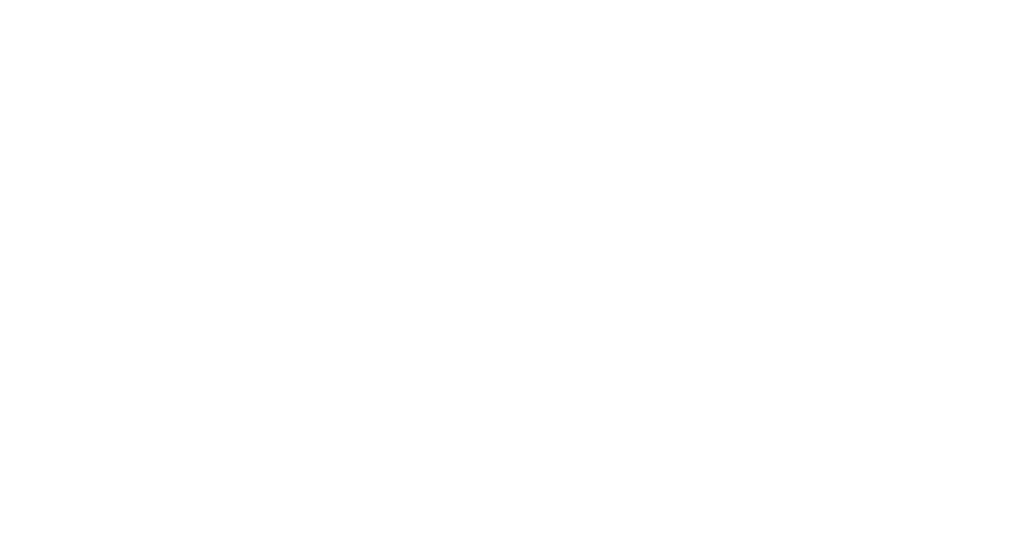
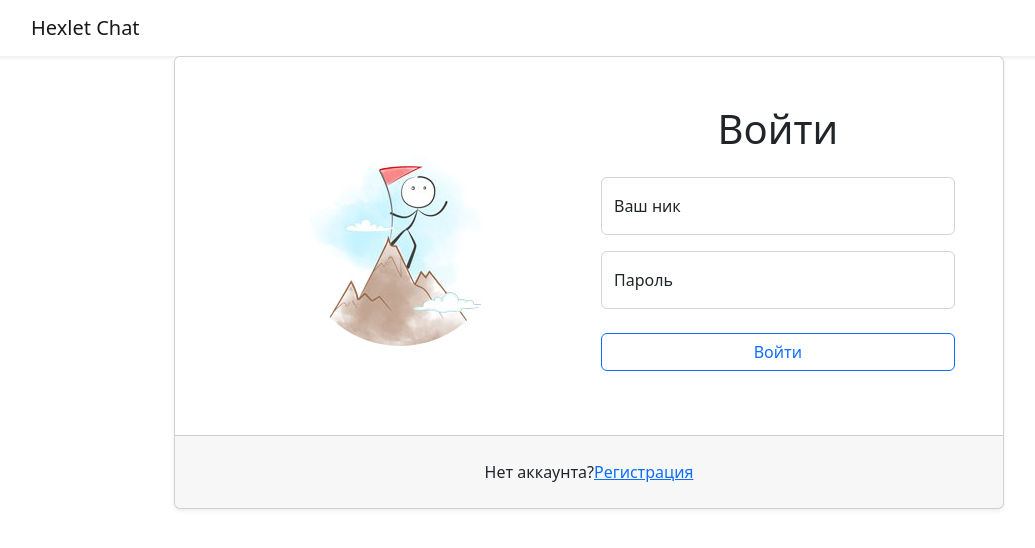
Before and after one commit to Leepoch/frontend-project-12, a React (Create React App) app in the folder frontend/: page /login in a window 1280 px wide. Shown: the top 548 px of the page, without its empty margins (51-1086 px from the left). Built offline with nearby package versions, Linux system fonts and the light colour scheme.

Commit message:
add icon

```diff
--- a/frontend/src/components/App.js
+++ b/frontend/src/components/App.js
@@ -1,19 +1,21 @@
-import React from 'react';
-import { BrowserRouter, Routes, Route } from 'react-router-dom';
-import LoginForm from './loginForm.js';
-import SingupForm from './signupForm.js';
-import NotFoundPage from './notFoundPage.js';
-// import MainPage from './mainPage.js';
+import React from "react";
+import { BrowserRouter, Routes, Route } from "react-router-dom";
+import LoginForm from "./loginForm.js";
+import SingupForm from "./signupForm.js";
+import NotFoundPage from "./notFoundPage.js";
+import MainPage from './mainPage.js';
 
 const App = () => {
+  return (
     <BrowserRouter>
       <Routes>
         <Route path="*" element={<NotFoundPage />} />
         <Route path="login" element={<LoginForm />} />
-      {/* <Route path="/" element={<MainPage />} /> */}
+        <Route path="/" element={<MainPage />} />
         <Route path="signup" element={<SingupForm />} />
       </Routes>
     </BrowserRouter>
-}
+  );
+};
 
 export default App;
--- a/frontend/src/components/loginForm.js
+++ b/frontend/src/components/loginForm.js
@@ -1,12 +1,14 @@
 import 'bootstrap/dist/css/bootstrap.min.css';
 import { useFormik } from 'formik';
-import React from 'react';
+import React, { useState } from 'react';
 import * as Yup from 'yup';
 import { useDispatch } from 'react-redux';
 import { fetchUserToken } from '../slices/auth.js';
+import iconLogin from '../assets/iconLogin.jpeg';
 
 const LoginForm = () => {
   const dispatch = useDispatch();
+  const [isValid, setValid] = useState('form-control');
 
   const formik = useFormik({
     initialValues: {
@@ -21,12 +23,16 @@
         .max(20, 'Must be 20 characters or less')
         .required('Required'),
     }),
-    onSubmit: () => dispatch(
-      fetchUserToken({
-        username: formik.values.username,
-        password: formik.values.password,
-      }),
-    ),
+    onSubmit: () => {
+      setValid(formik.touched.username && formik.errors.username ? 'form-control' : 'form-control is-invalid');
+      console.log(213)
+      dispatch(
+        fetchUserToken({
+          username: formik.values.username,
+          password: formik.values.password,
+        }),
+      )
+    },
   });
   return (
     <div className="h-100">
@@ -46,7 +52,7 @@
                   <div className="card-body row p-5">
                     <div className="col-12 col-md-6 d-flex align-items-center justify-content-center">
                       <img
-                        src="../assets/iconLogin.jpeg"
+                        src={iconLogin}
                         className="rounded-circle"
                         alt="Войти"
                       />
@@ -58,38 +64,34 @@
                       <h1 className="text-center mb-4">Войти</h1>
                       <div className="form-floating mb-3">
                         <input
-                          name="username"
+                          name={"username"}
                           autoComplete="username"
                           required=""
                           placeholder="Ваш ник"
                           id="username"
-                          className="form-control"
+                          className={isValid}
                           onChange={formik.handleChange}
                           value={formik.values.username}
                         />
-                        {formik.touched.username && formik.errors.username
-                          ? <div>{formik.errors.username}</div>
-                          : null}
-                        <label htmlFor="username">Ваш ник</label>
+                        <label htmlFor={"username"}>Ваш ник</label>
                       </div>
                       <div className="form-floating mb-4">
                         <input
-                          name="password"
+                          name={"password"}
                           autoComplete="current-password"
                           required=""
                           placeholder="Пароль"
                           type="password"
                           id="password"
-                          className="form-control"
+                          className={isValid}
                           onChange={formik.handleChange}
                           value={formik.values.password}
                         />
-                        {formik.touched.password && formik.errors.password ? (
-                          <div>{formik.errors.password}</div>
-                        ) : null}
-                        <label className="form-label" htmlFor="password">
+                        <label className="form-label" htmlFor={"password"}>
                           Пароль
                         </label>
+                        {formik.touched.username && formik.errors.username ?
+                        null : <div className="invalid-tooltip">Неверные имя пользователя или пароль</div>}
                       </div>
                       <button
                         type="submit"
--- a/frontend/src/components/mainPage.js
+++ b/frontend/src/components/mainPage.js
@@ -1,16 +1,17 @@
-// import React, { useState } from "react";
-// import { Navigate } from 'react-router-dom';
+import React, { useState, useEffect } from "react";
+import { Navigate } from 'react-router-dom';
 
-const MainPage = () => <div>Some text</div>;
-// const [token, setToken] = useState(false);
+const MainPage = () => {
+  const [token, setToken] = useState(false);
+  useEffect(() => {
+    setToken(localStorage.getItem("token") ?? false);
 
-// useEffect(() => {
-//   haveToken = localStorage.getItem('token') ?? false;
-// }, []);
+  }, []);
 
-// if (!haveToken) {
-//   return <Navigate to="/login" />;
-// }
-// console.log(token)
+  if (!token) {
+    return <Navigate to="/login" />;
+  }
+  return <div>Some text</div>;
+};
 
 export default MainPage;
--- a/frontend/src/slices/auth.js
+++ b/frontend/src/slices/auth.js
@@ -19,9 +19,6 @@
 const loginSlice = createSlice({
   name: 'auth',
   initialState: userAdapter.getInitialState(),
-  reducers: {
-    addToken: userAdapter.addOne,//Оставляем?
-  },
   extraReducers: (builder) => {
     builder
       .addCase(fetchUserToken.fulfilled, (state, action) => {
```
Lines whose indentation alone changed are shown as unchanged.
